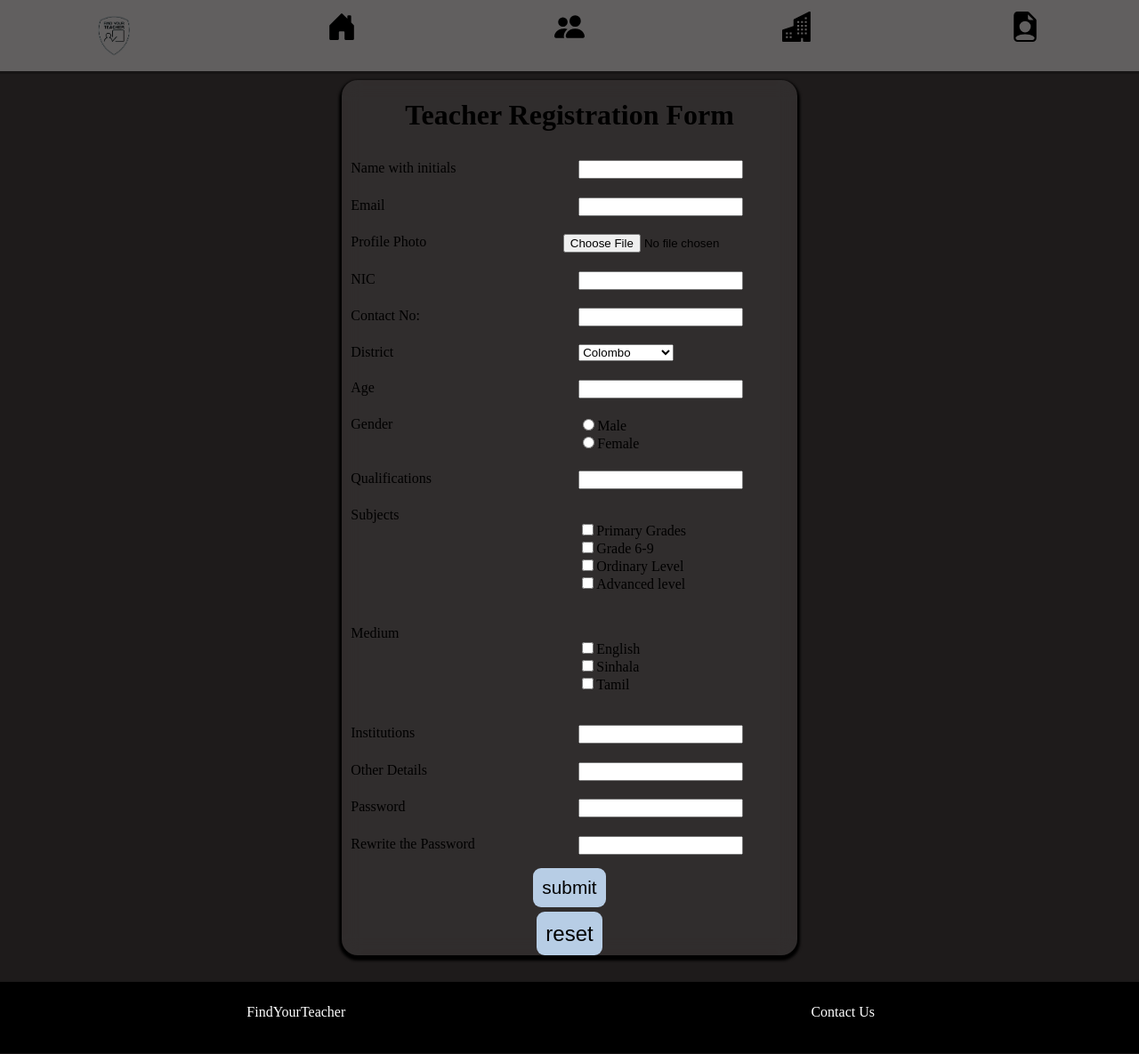
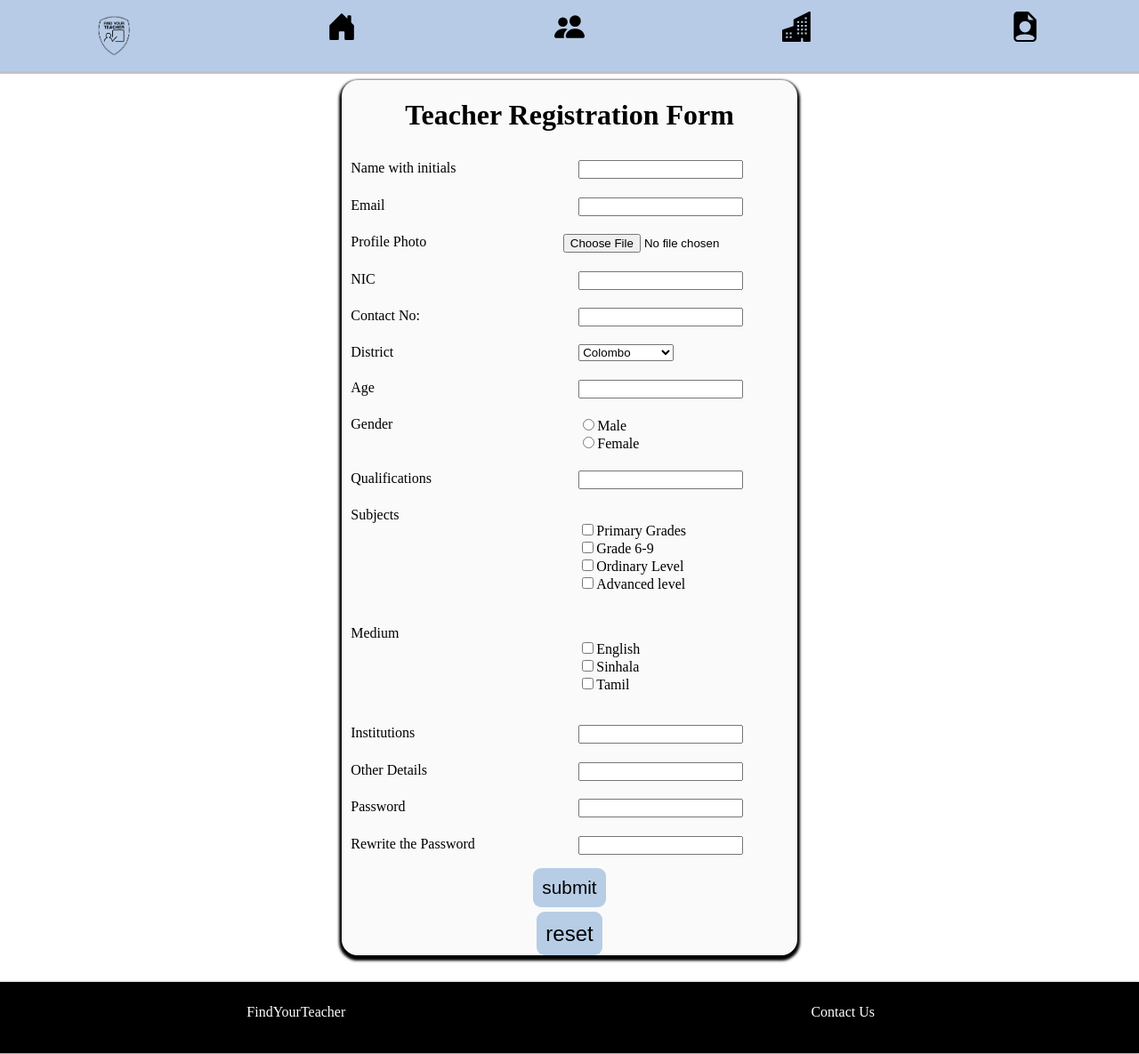
Before and after one commit to RajanithBandara/WebProject, a PHP site: page /Forms/TeacherForm/Teacherform.html in a window 1280 px wide. Shown: the whole page at 89% size. Run offline with PHP 8.4, Linux system fonts and the light colour scheme.

Commit message:
editing the code

```diff
--- a/Forms/TeacherForm/TeacherForm.css
+++ b/Forms/TeacherForm/TeacherForm.css
@@ -1,11 +1,12 @@
 
 body
 {
-    background-color:pink;
+    background-color:rgb(232, 172, 182);
     background-position: center;
     background-repeat: no-repeat;
     background-size: cover;
-}.table-class{
+}
+.table-class{
     width: 100%;
     justify-content: center;
     align-items: center;
--- a/Forms/TeacherForm/Teacherform.html
+++ b/Forms/TeacherForm/Teacherform.html
@@ -6,7 +6,6 @@
     <meta name="viewport" content="width=device-width, initial-scale=1.0">
     <link rel="stylesheet" href="Teacherform.css">
     <link rel="stylesheet" href="../../style.css">
-    <link rel="stylesheet" href="../../style-dark.css">
     <script src="../../Themeswitch.js"></script>
     <title>Teacher Form</title>
 </head>
```
